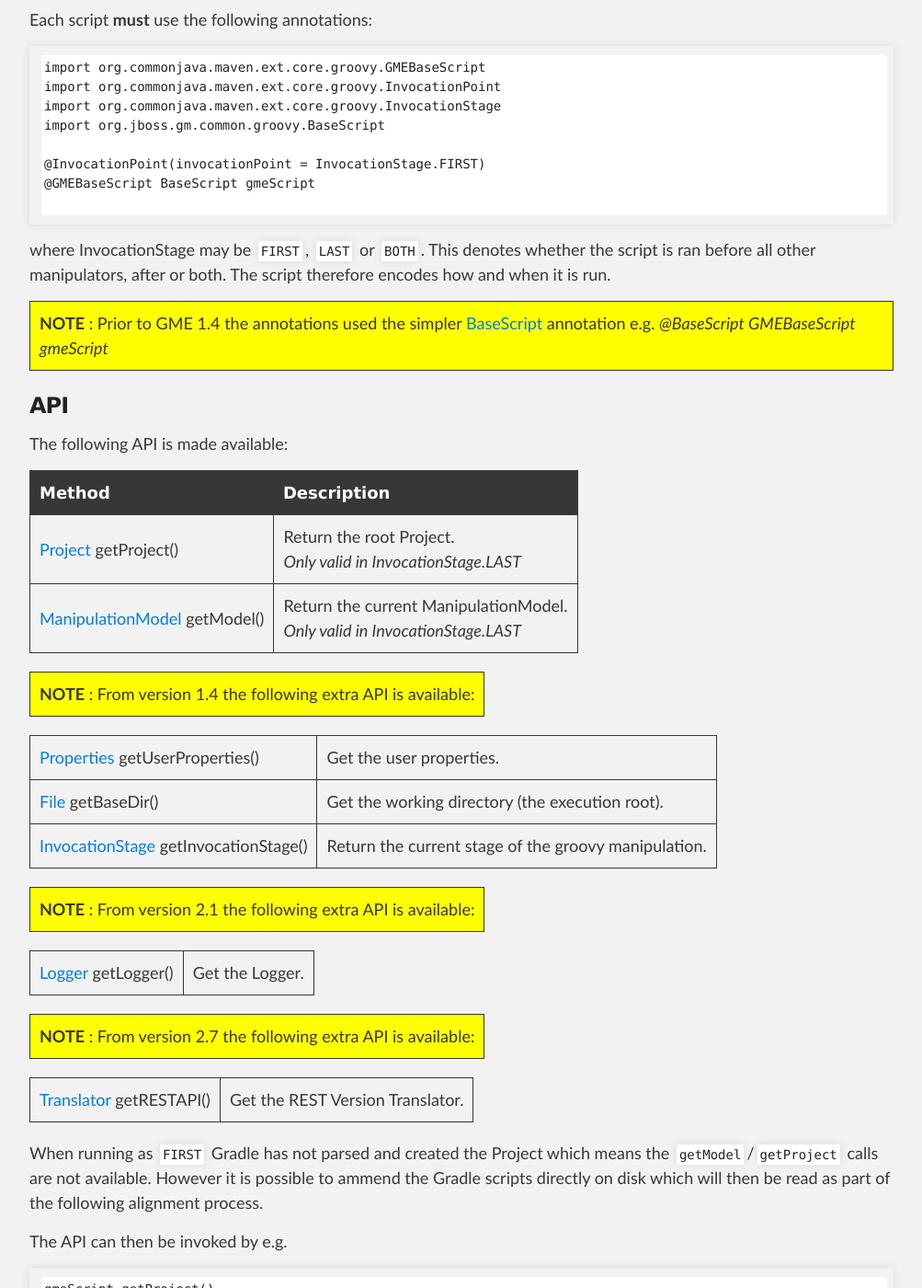
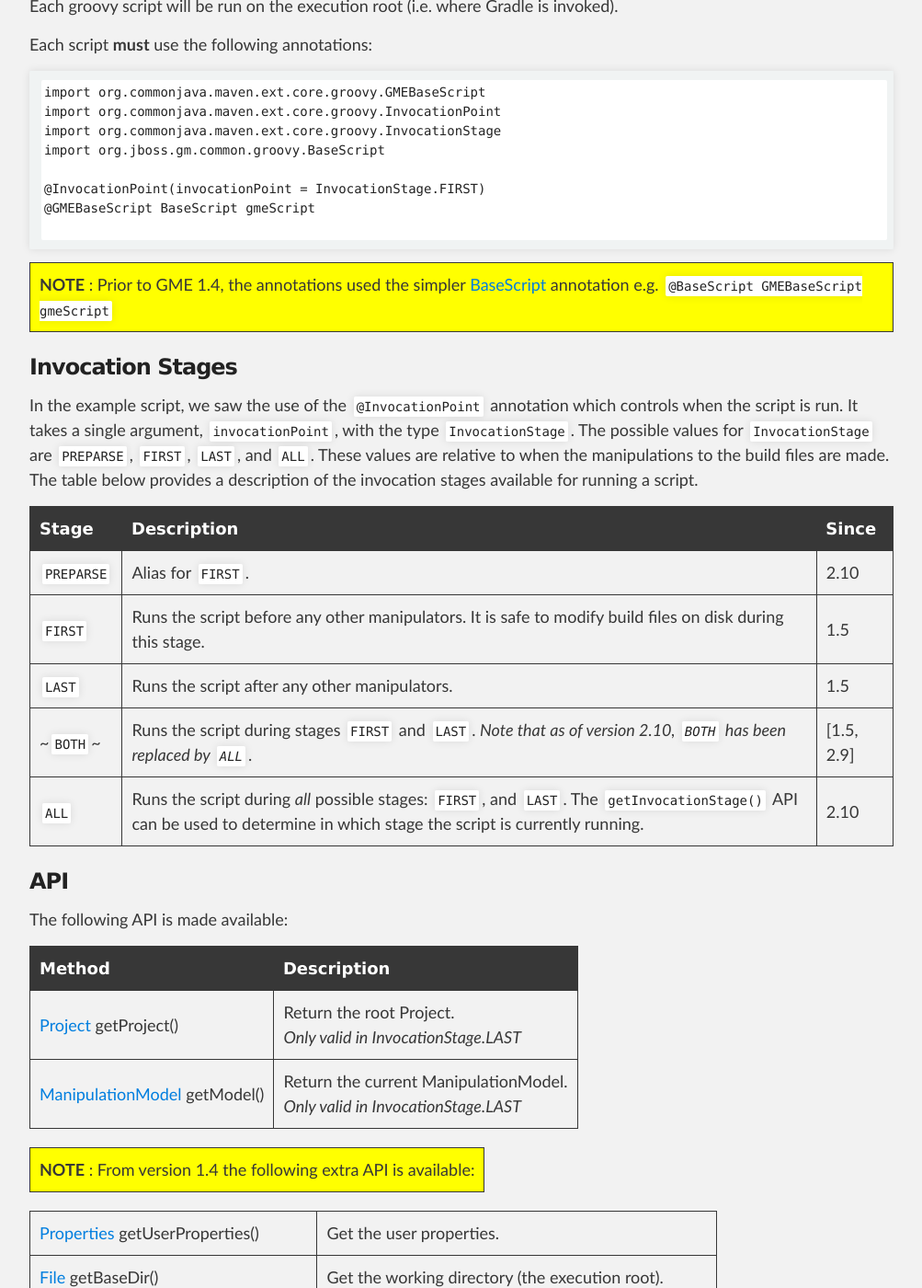
Before and after one commit to project-ncl/gradle-manipulator, a Jekyll site: the page built from guide/groovy.md, in a window 1280 px wide and 1400 px high, scrolled down 639 px. Shown: the whole window at 92% size, without its empty margins (138-1141 px from the left). Built offline with Jekyll 4.4.1, drawn with Linux system fonts in a browser that asks for light colours; some of the changed text lies outside the part shown.

Commit message:
NCL-6130: Update invocation stage documentation

````diff
--- a/guide/groovy.md
+++ b/guide/groovy.md
@@ -21,7 +21,6 @@ The argument should a comma separated list of HTTP / HTTPS URLs.
 
 Each groovy script will be run on the execution root (i.e. where Gradle is invoked).
 
-
 Each script <b>must</b> use the following annotations:
 
 ```
@@ -35,17 +34,28 @@ import org.jboss.gm.common.groovy.BaseScript
 
 ```
 
-where InvocationStage may be `FIRST`, `LAST` or `BOTH`. This denotes whether the script is ran
-before all other manipulators, after or both. The script therefore encodes how and when it is run.
-
 <table bgcolor="#ffff00">
 <tr>
 <td>
-    <b>NOTE</b> : Prior to GME 1.4 the annotations used the simpler <a href="http://docs.groovy-lang.org/latest/html/gapi/groovy/transform/BaseScript.html">BaseScript</a> annotation e.g. <i>@BaseScript GMEBaseScript gmeScript</i>
+    <b>NOTE</b> : Prior to GME 1.4, the annotations used the simpler <a href="http://docs.groovy-lang.org/latest/html/gapi/groovy/transform/BaseScript.html">BaseScript</a> annotation e.g. <code>@BaseScript GMEBaseScript gmeScript</code>
 </td>
 </tr>
 </table>
 
+### Invocation Stages
+
+In the example script, we saw the use of the `@InvocationPoint` annotation which controls when the script is run. It
+takes a single argument, `invocationPoint`, with the type `InvocationStage`. The possible values for `InvocationStage`
+are `PREPARSE`, `FIRST`, `LAST`, and `ALL`. These values are relative to when the manipulations to the build files are
+made. The table below provides a description of the invocation stages available for running a script.
+
+| Stage      | Description                                                                                                                                                                              | Since      |
+|------------|------------------------------------------------------------------------------------------------------------------------------------------------------------------------------------------|------------|
+| `PREPARSE` | Alias for `FIRST`.                                                                                                                                                                       | 2.10       |
+| `FIRST`    | Runs the script before any other manipulators. It is safe to modify build files on disk during this stage.                                                                               | 1.5        |
+| `LAST`     | Runs the script after any other manipulators.                                                                                                                                            | 1.5        |
+| ~`BOTH`~   | Runs the script during stages `FIRST` and `LAST`. _Note that as of version 2.10, `BOTH` has been replaced by `ALL`_.                                                                     | [1.5, 2.9] |
+| `ALL`      | Runs the script during _all_ possible stages: `FIRST`, and `LAST`.  The `getInvocationStage()` API can be used to determine in which stage the script is currently running.              | 2.10       |
 
 ### API
 
@@ -90,7 +100,7 @@ The following API is made available:
 | [Translator](https://www.javadoc.io/doc/org.commonjava.maven.ext/pom-manipulation-io/latest/org/commonjava/maven/ext/io/rest/Translator.html) getRESTAPI() | Get the REST Version Translator. |
 
 
-When running as `FIRST` Gradle has not parsed and created the Project which means the `getModel`/`getProject` calls are not available. However it is possible to ammend the Gradle scripts directly on disk which will then be read as part of the following alignment process.
+When running as `FIRST`, Gradle has not parsed and created the Project which means the `getModel`/`getProject` calls are not available. However, it is possible to amend the Gradle scripts directly on disk which will then be read as part of the following alignment process.
 
 The API can then be invoked by e.g.
 
````
Also changed, not shown: other parts of guide/groovy.md (+3 -3 lines).
